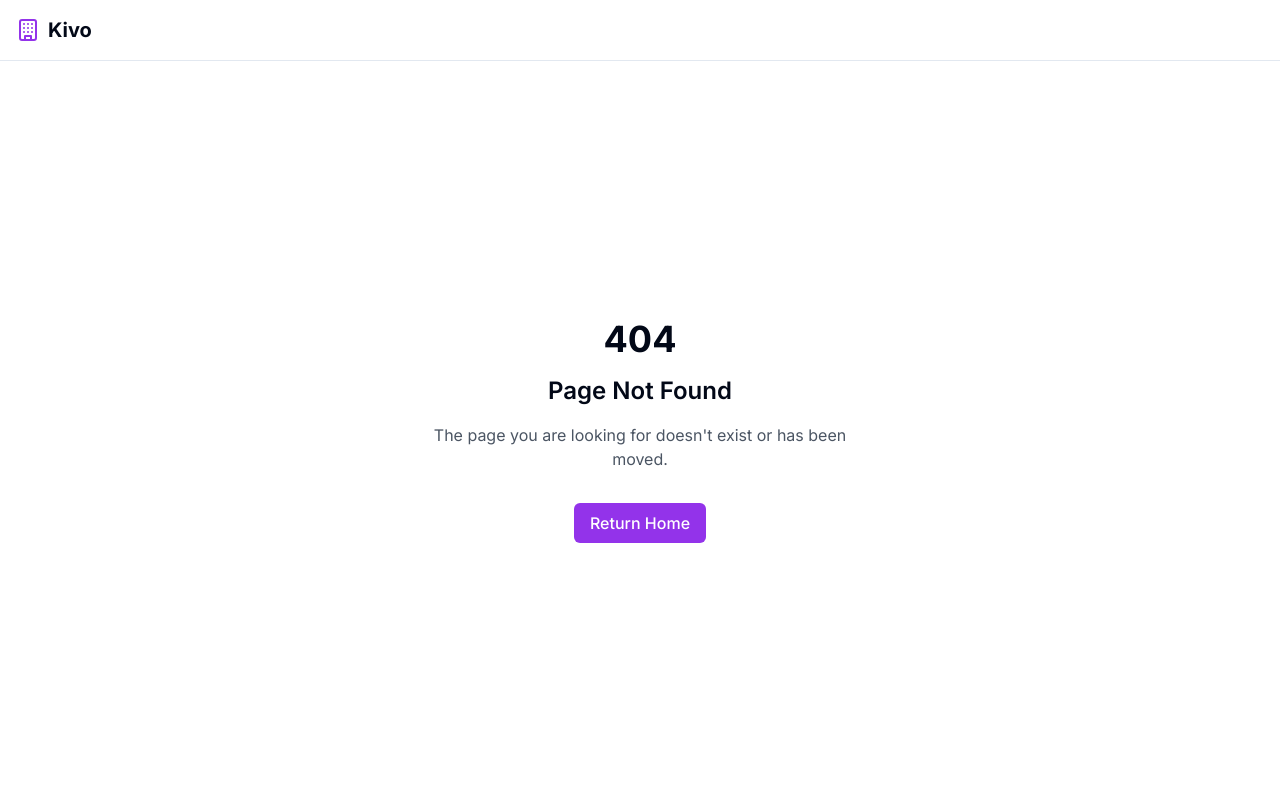
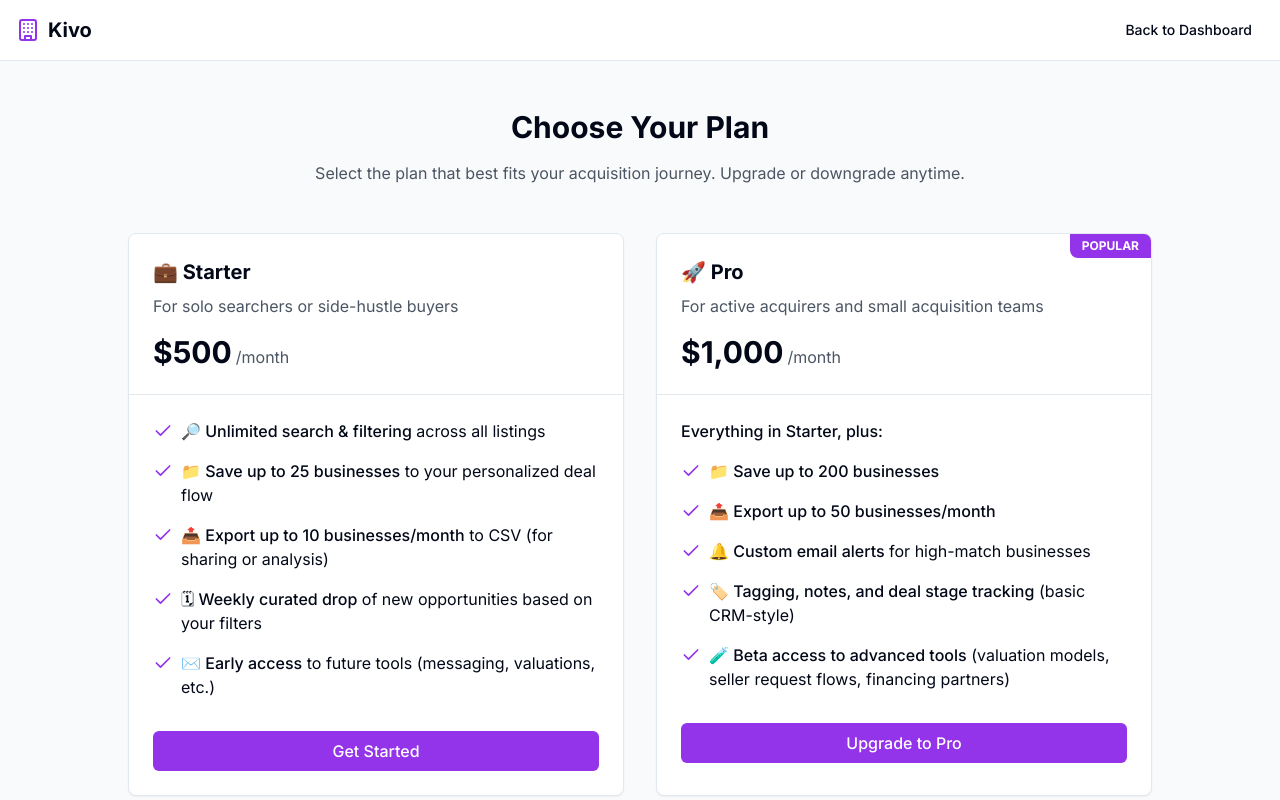
Before and after one commit to dzodze00/eta, a Next.js app: page /pricing in a window 1280 px wide. Before the commit this address had no page. Shown: the top 800 px of the page. Built offline with nearby package versions, Linux system fonts and the light colour scheme.

Commit message:
Create page.tsx

```diff
--- /dev/null
+++ b/app/pricing/page.tsx
@@ -0,0 +1,150 @@
+import Link from "next/link"
+import { Building, Check } from "lucide-react"
+import { Button } from "@/components/ui/button"
+
+export default function PricingPage() {
+  return (
+    <div className="min-h-screen flex flex-col">
+      <header className="border-b bg-white sticky top-0 z-10">
+        <div className="container mx-auto px-4 py-3 flex justify-between items-center">
+          <Link href="/dashboard" className="flex items-center gap-2">
+            <Building className="h-6 w-6 text-purple-600" />
+            <span className="font-bold text-xl">Kivo</span>
+          </Link>
+
+          <div className="flex items-center gap-4">
+            <Link href="/dashboard">
+              <Button variant="ghost" size="sm">
+                Back to Dashboard
+              </Button>
+            </Link>
+          </div>
+        </div>
+      </header>
+
+      <main className="flex-1 bg-gray-50">
+        <div className="container mx-auto px-4 py-12">
+          <div className="text-center mb-12">
+            <h1 className="text-3xl font-bold mb-4">Choose Your Plan</h1>
+            <p className="text-gray-600 max-w-2xl mx-auto">
+              Select the plan that best fits your acquisition journey. Upgrade or downgrade anytime.
+            </p>
+          </div>
+
+          <div className="grid md:grid-cols-2 gap-8 max-w-5xl mx-auto">
+            {/* Starter Plan */}
+            <div className="bg-white rounded-lg shadow-sm border overflow-hidden">
+              <div className="p-6 border-b">
+                <h2 className="text-xl font-bold mb-2">💼 Starter</h2>
+                <p className="text-gray-600 mb-4">For solo searchers or side-hustle buyers</p>
+                <div className="flex items-baseline">
+                  <span className="text-3xl font-bold">$500</span>
+                  <span className="text-gray-600 ml-1">/month</span>
+                </div>
+              </div>
+              <div className="p-6">
+                <ul className="space-y-4">
+                  <li className="flex items-start gap-2">
+                    <Check className="h-5 w-5 text-purple-600 mt-0.5 flex-shrink-0" />
+                    <span>
+                      <span className="font-medium">🔎 Unlimited search & filtering</span> across all listings
+                    </span>
+                  </li>
+                  <li className="flex items-start gap-2">
+                    <Check className="h-5 w-5 text-purple-600 mt-0.5 flex-shrink-0" />
+                    <span>
+                      <span className="font-medium">📁 Save up to 25 businesses</span> to your personalized deal flow
+                    </span>
+                  </li>
+                  <li className="flex items-start gap-2">
+                    <Check className="h-5 w-5 text-purple-600 mt-0.5 flex-shrink-0" />
+                    <span>
+                      <span className="font-medium">📤 Export up to 10 businesses/month</span> to CSV (for sharing or
+                      analysis)
+                    </span>
+                  </li>
+                  <li className="flex items-start gap-2">
+                    <Check className="h-5 w-5 text-purple-600 mt-0.5 flex-shrink-0" />
+                    <span>
+                      <span className="font-medium">🗓 Weekly curated drop</span> of new opportunities based on your
+                      filters
+                    </span>
+                  </li>
+                  <li className="flex items-start gap-2">
+                    <Check className="h-5 w-5 text-purple-600 mt-0.5 flex-shrink-0" />
+                    <span>
+                      <span className="font-medium">✉️ Early access</span> to future tools (messaging, valuations, etc.)
+                    </span>
+                  </li>
+                </ul>
+                <Button className="w-full mt-8 bg-purple-600 hover:bg-purple-700">Get Started</Button>
+              </div>
+            </div>
+
+            {/* Pro Plan */}
+            <div className="bg-white rounded-lg shadow-sm border overflow-hidden relative">
+              <div className="absolute top-0 right-0 bg-purple-600 text-white text-xs font-bold px-3 py-1 rounded-bl-lg">
+                POPULAR
+              </div>
+              <div className="p-6 border-b">
+                <h2 className="text-xl font-bold mb-2">🚀 Pro</h2>
+                <p className="text-gray-600 mb-4">For active acquirers and small acquisition teams</p>
+                <div className="flex items-baseline">
+                  <span className="text-3xl font-bold">$1,000</span>
+                  <span className="text-gray-600 ml-1">/month</span>
+                </div>
+              </div>
+              <div className="p-6">
+                <p className="font-medium mb-4">Everything in Starter, plus:</p>
+                <ul className="space-y-4">
+                  <li className="flex items-start gap-2">
+                    <Check className="h-5 w-5 text-purple-600 mt-0.5 flex-shrink-0" />
+                    <span>
+                      <span className="font-medium">📁 Save up to 200 businesses</span>
+                    </span>
+                  </li>
+                  <li className="flex items-start gap-2">
+                    <Check className="h-5 w-5 text-purple-600 mt-0.5 flex-shrink-0" />
+                    <span>
+                      <span className="font-medium">📤 Export up to 50 businesses/month</span>
+                    </span>
+                  </li>
+                  <li className="flex items-start gap-2">
+                    <Check className="h-5 w-5 text-purple-600 mt-0.5 flex-shrink-0" />
+                    <span>
+                      <span className="font-medium">🔔 Custom email alerts</span> for high-match businesses
+                    </span>
+                  </li>
+                  <li className="flex items-start gap-2">
+                    <Check className="h-5 w-5 text-purple-600 mt-0.5 flex-shrink-0" />
+                    <span>
+                      <span className="font-medium">🏷️ Tagging, notes, and deal stage tracking</span> (basic CRM-style)
+                    </span>
+                  </li>
+                  <li className="flex items-start gap-2">
+                    <Check className="h-5 w-5 text-purple-600 mt-0.5 flex-shrink-0" />
+                    <span>
+                      <span className="font-medium">🧪 Beta access to advanced tools</span> (valuation models, seller
+                      request flows, financing partners)
+                    </span>
+                  </li>
+                </ul>
+                <Button className="w-full mt-8 bg-purple-600 hover:bg-purple-700">Upgrade to Pro</Button>
+              </div>
+            </div>
+          </div>
+
+          <div className="mt-12 text-center">
+            <h3 className="text-xl font-bold mb-4">Need a custom plan?</h3>
+            <p className="text-gray-600 mb-6 max-w-2xl mx-auto">
+              For search funds, PE firms, or acquisition entrepreneurs with specific needs, we offer custom plans.
+            </p>
+            <Button variant="outline" size="lg">
+              Contact Sales
+            </Button>
+          </div>
+        </div>
+      </main>
+    </div>
+  )
+}
```
